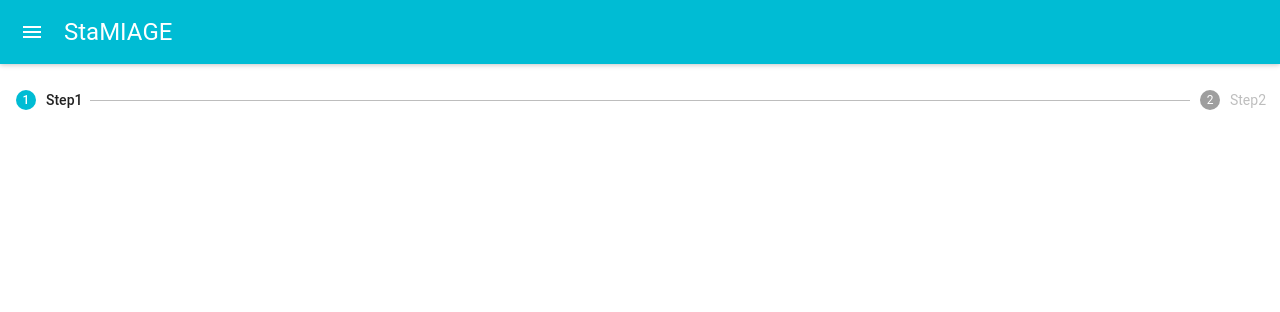
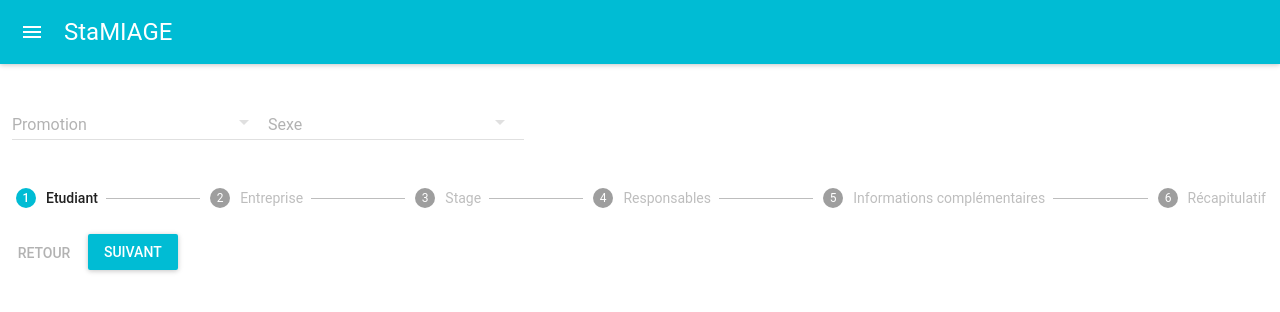
Before and after one commit to RemiLelaidier/IMS-CLI, a React (Create React App) app: page / in a window 1280 px wide. Shown: the top 312 px of the page. Built offline with nearby package versions, Linux system fonts and the light colour scheme; the HTML template or start-up script is replaced by a standard one.

Commit message:
Stepper Baby

```diff
--- /dev/null
+++ b/src/components/pages/StudentPage.css
@@ -0,0 +1,14 @@
+.stepper-content {
+    margin: 12px;
+}
+
+.fukol-parent {
+    display: flex;
+    flex-wrap: wrap;
+    margin: -.5em;
+}
+
+.fukol-child {
+    flex: 1 0 5em;
+    margin: .5em;
+}
--- a/src/components/pages/StudentPage.tsx
+++ b/src/components/pages/StudentPage.tsx
@@ -1,6 +1,9 @@
 import * as React from 'react';
 
+import { FlatButton, MenuItem, RaisedButton, SelectField } from 'material-ui';
 import { Step, StepLabel, Stepper } from 'material-ui/Stepper';
+
+import './StudentPage.css';
 
 interface IStudentPageProps {
     onChangePage: (any);
@@ -8,25 +11,100 @@ interface IStudentPageProps {
 }
 
 interface IStudentPageState {
+    finished: boolean;
     stepIndex: number;
 }
 
 export class StudentPage extends React.Component<IStudentPageProps, IStudentPageState> {
     constructor(props: IStudentPageProps) {
         super(props);
-        this.state = { stepIndex: 0 }
+        this.state = {
+            finished: false,
+            stepIndex: 0
+        }
+
+        this.handleNext = this.handleNext.bind(this);
+        this.handlePrev = this.handlePrev.bind(this);
     }
 
     public render (){
         return (
+        <div>
+            <div className="stepper-content">{this.stepContent(this.state.stepIndex)}</div>
             <Stepper activeStep={this.state.stepIndex} >
                 <Step>
-                <StepLabel>Step1</StepLabel>
+                    <StepLabel>Etudiant</StepLabel>
                 </Step>
                 <Step>
-                <StepLabel>Step2</StepLabel>
+                    <StepLabel>Entreprise</StepLabel>
+                </Step>
+                <Step>
+                    <StepLabel>Stage</StepLabel>
+                </Step>
+                <Step>
+                    <StepLabel>Responsables</StepLabel>
+                </Step>
+                <Step>
+                    <StepLabel>Informations complémentaires</StepLabel>
+                </Step>
+                <Step>
+                    <StepLabel>Récapitulatif</StepLabel>
                 </Step>
             </Stepper>
+            <div>
+                <FlatButton
+                  label="Retour"
+                  disabled={this.state.stepIndex === 0}
+                  onClick={this.handlePrev}
+                />
+                <RaisedButton
+                  label={this.state.stepIndex === 5 ? 'Terminé' : 'Suivant'}
+                  primary={true}
+                  onClick={this.handleNext}
+                />
+              </div>
+        </div>
         );
     }
+
+    private handlePrev(event: any) {
+        if (this.state.stepIndex > 0) {
+            this.setState({stepIndex: this.state.stepIndex - 1})
         }
+    }
+
+    private handleNext(event: any) {
+        this.setState({
+            finished: this.state.stepIndex >= 5,
+            stepIndex: this.state.stepIndex + 1
+        })
+    }
+
+    private stepContent(stepIndex: number) {
+        switch (stepIndex) {
+            case 0:
+                return(
+                    <div className="fukol-parent">
+                        <div className="fukol-child">
+                            <SelectField
+                                floatingLabelText="Promotion"
+                            >
+                                <MenuItem>Licence 3</MenuItem>
+                                <MenuItem>Master 1</MenuItem>
+                                <MenuItem>Master 2</MenuItem>
+                            </SelectField>
+                            <SelectField
+                                floatingLabelText="Sexe"
+                            >
+                                <MenuItem>M</MenuItem>
+                                <MenuItem>F</MenuItem>
+                                <MenuItem>Autre</MenuItem>
+                            </SelectField>
+                        </div>
+                    </div>
+                );
+            default:
+                return;
+        }
+    }
+}
```
Lines whose indentation alone changed are shown as unchanged.
